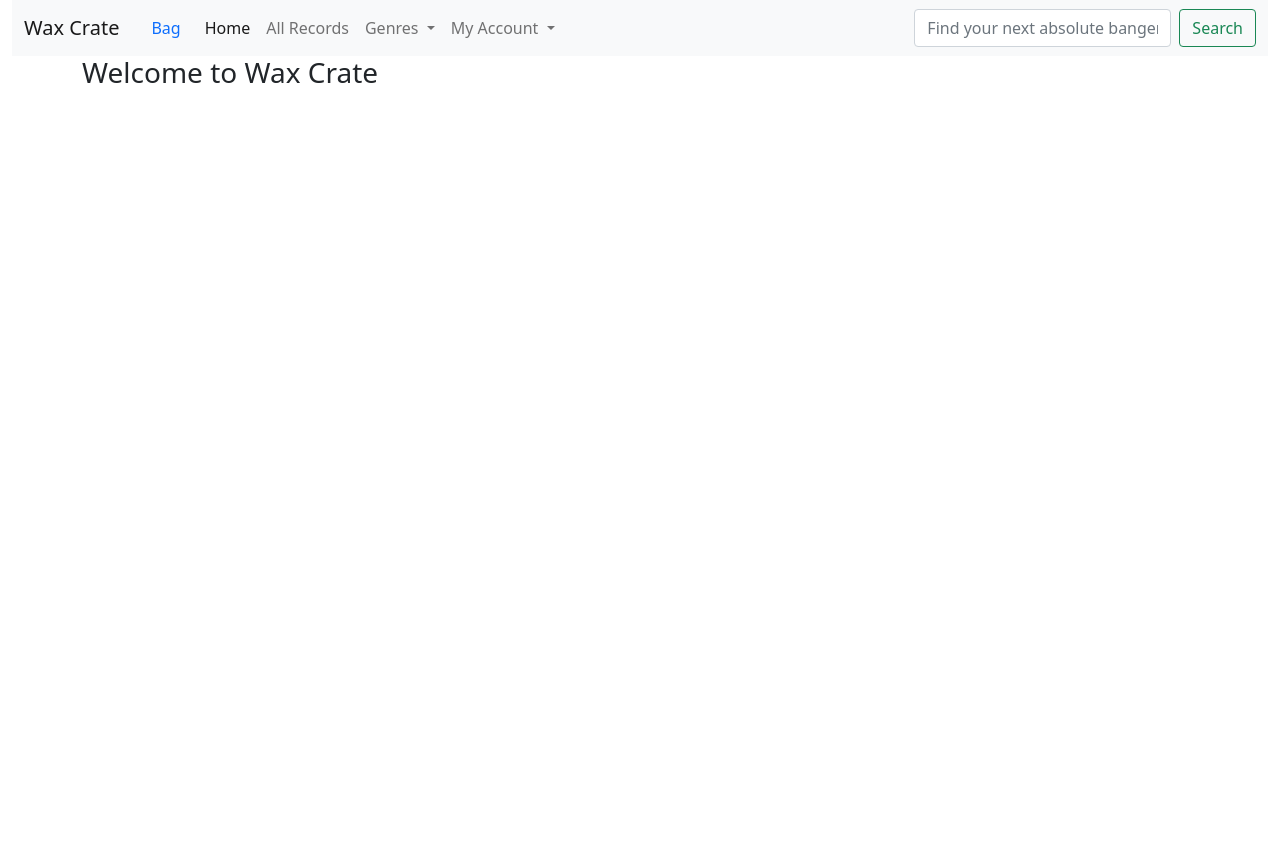
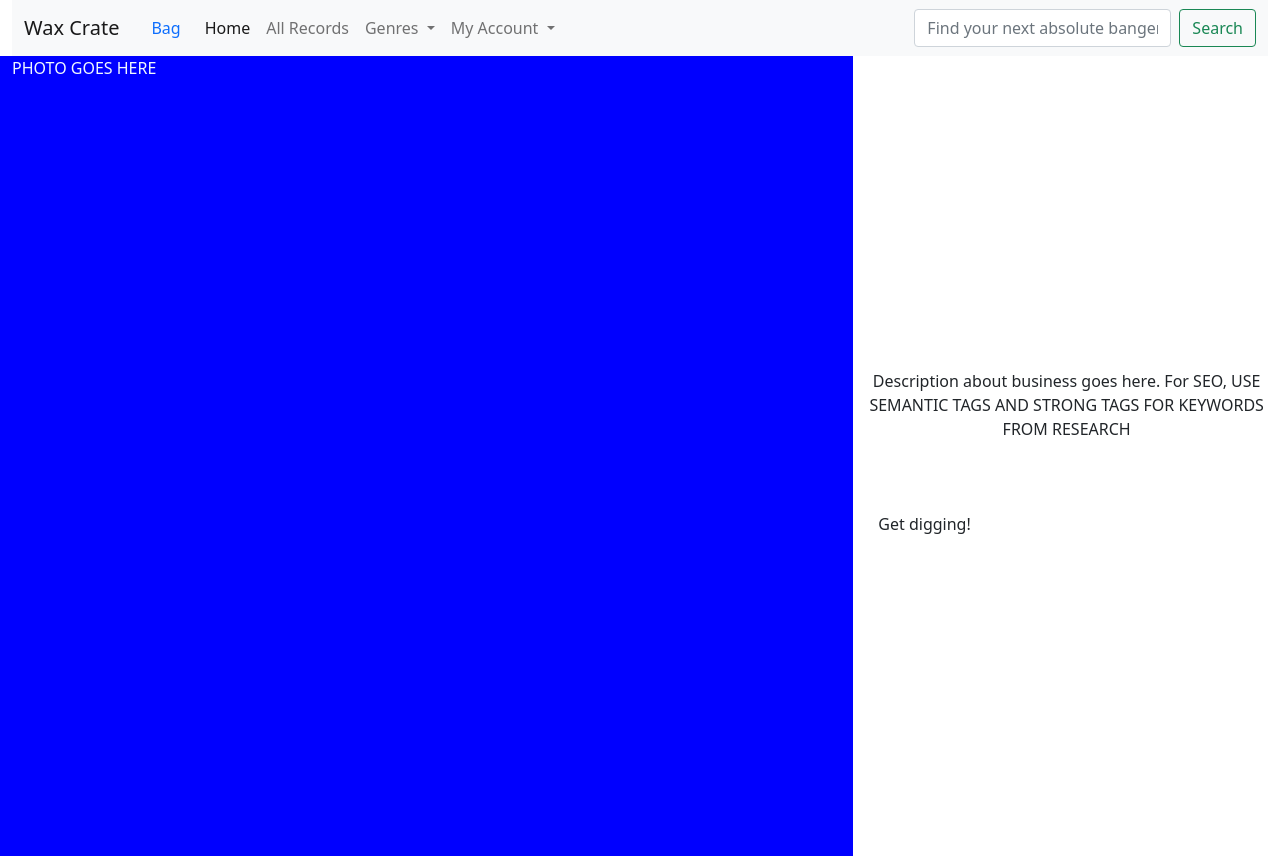
Before and after one commit to JoelMichaelRutter/wax_crate_MS5, a Django app: page / in a window 1280 px wide. Before the commit the page ends 83 px from the top, so only its background shows below. Run offline with Django 3.2, Linux system fonts and the light colour scheme.

Commit message:
added some basic wireguidelines to index.html to note which content should go where

```diff
--- a/home/templates/home/index.html
+++ b/home/templates/home/index.html
@@ -2,11 +2,16 @@
 {% load static %}
 
 {% block content %}
-    <div class="container h-100">
-        <div class="row">
-            <div class="col-12 my-auto col-md-12 col-lg-5">
-                <h3>Welcome to Wax Crate</h3>
+<div class="container-fluid h-100">
+    <div class="row">
+        <div class="col-12 col-lg-8" style="background-color: blue; height: 100vh; color: aliceblue;">PHOTO GOES HERE
+        </div>
+        <div class="col-lg-4 my-auto">
+            <div class="company-info text-center">
+                <p>Description about business goes here. For SEO, USE SEMANTIC TAGS AND STRONG TAGS FOR KEYWORDS FROM RESEARCH</p>
             </div>
+            <a href="#" class="get-digging-button btn btn-large rounded-0 mt-5">Get digging!</a>
         </div>
     </div>
+</div>
 {% endblock %}
--- a/templates/base.html
+++ b/templates/base.html
@@ -47,10 +47,10 @@
                         <a class="nav-link" href="#">All Records</a>
                     </li>
                     <li class="nav-item dropdown">
-                        <a class="nav-link dropdown-toggle" href="#" id="navbarDropdown" role="button" data-bs-toggle="dropdown" aria-expanded="false">
+                        <a class="nav-link dropdown-toggle" href="#" id="navbargenreDropdown" role="button" data-bs-toggle="dropdown" aria-expanded="false">
                             Genres
                         </a>
-                        <ul class="dropdown-menu" aria-labelledby="navbarDropdown">
+                        <ul class="dropdown-menu" aria-labelledby="navbargenreDropdown">
                             <li><a class="dropdown-item" href="#">Action</a></li>
                             <li><a class="dropdown-item" href="#">Another action</a></li>
                         </ul>
```
